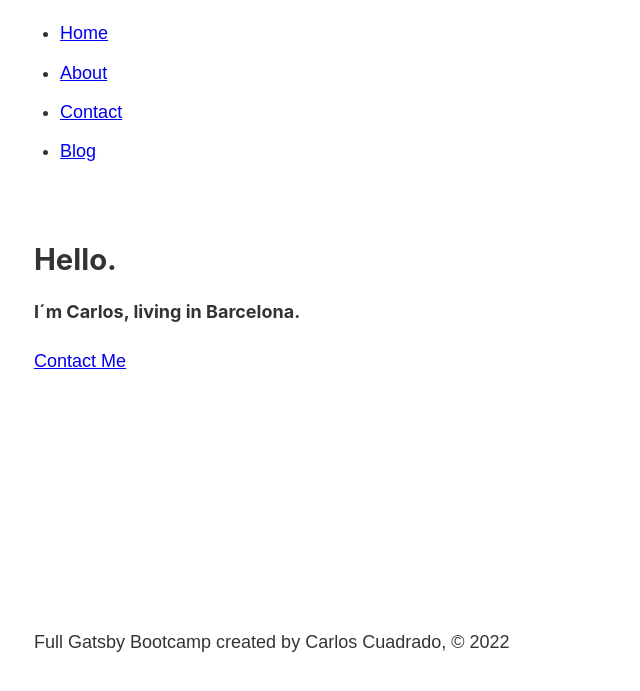
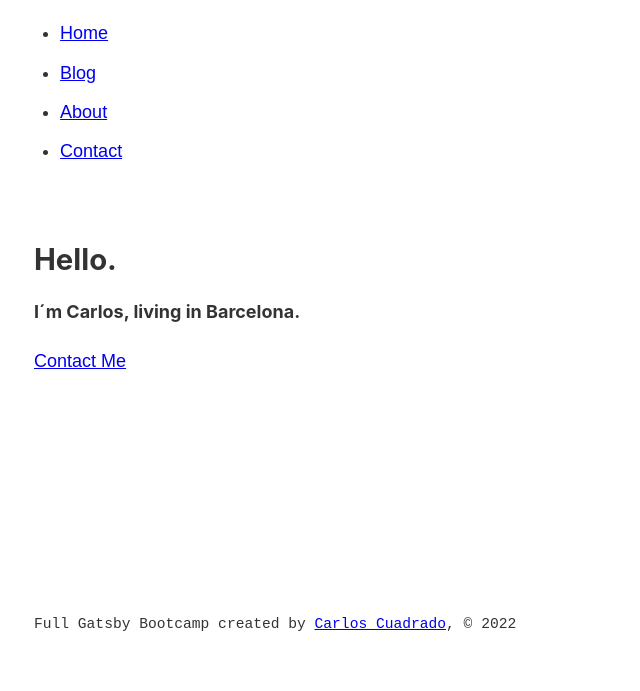
Before and after one commit to CarlosMCuadrado/gatsby-bootcamp, a Gatsby site: page / in a window 1280 px wide. Shown: the part 101-792 px from the top of the page, without its empty margins (249-889 px from the left). Built offline with nearby package versions, Linux system fonts and the light colour scheme; Gatsby itself is replaced by a stand-in of ours.

Commit message:
Slighty footer styles

```diff
--- a/gatsby-config.js
+++ b/gatsby-config.js
@@ -6,5 +6,5 @@ module.exports = {
   },
   plugins: [
     'gatsby-plugin-sass'
-  ],
+  ]
 }
--- a/src/components/footer.js
+++ b/src/components/footer.js
@@ -1,5 +1,7 @@
-import { graphql, useStaticQuery } from 'gatsby'
+import { graphql, useStaticQuery, Link } from 'gatsby'
 import * as React from 'react'
+
+import * as footerStyles from './footer.module.scss'
 
 const Footer = () => {
     const data = useStaticQuery(graphql`
@@ -15,8 +17,8 @@ const Footer = () => {
 
 
     return (
-        <footer>
-            <p>{data.site.siteMetadata.title} created by {data.site.siteMetadata.author}, © 2022</p>
+        <footer className={footerStyles.footer}>
+            <p>{data.site.siteMetadata.title} created by <Link className={footerStyles.navItem} to='/'>{data.site.siteMetadata.author}</Link>, © 2022</p>
         </footer>
     )
 }
--- /dev/null
+++ b/src/components/footer.module.scss
@@ -0,0 +1,14 @@
+@import "../styles/_reset";
+
+.footer {
+    padding: 3rem 0 1rem;
+    font-family: monospace;
+}
+
+.nav-item {
+    text-decoration: none;
+}
+
+.nav-item:hover {
+    color: yellowgreen;
+}
--- a/src/components/header.js
+++ b/src/components/header.js
@@ -29,13 +29,13 @@ const Header = () => {
                     <Link className={headerStyles.navItem} activeClassName={headerStyles.activeNavItem} to="/">Home</Link>
                 </li>
                 <li>
+                    <Link className={headerStyles.navItem} activeClassName={headerStyles.activeNavItem} to="/blog">Blog</Link>
+                </li>
+                <li>
                     <Link className={headerStyles.navItem} activeClassName={headerStyles.activeNavItem} to="/about">About</Link>
                 </li>
                 <li>
                     <Link className={headerStyles.navItem} activeClassName={headerStyles.activeNavItem} to="/contact">Contact</Link>
-                </li>
-                <li>
-                    <Link className={headerStyles.navItem} activeClassName={headerStyles.activeNavItem} to="/blog">Blog</Link>
                 </li>
             </ul>
         </nav>
--- a/src/components/layout.js
+++ b/src/components/layout.js
@@ -1,7 +1,8 @@
 import * as React from 'react'
 
-import Header from '../components/header'
-import Footer from '../components/footer'
+import Header from './header'
+import Footer from './footer'
+
 //import '../styles/index.scss'
 import * as layoutStyles from './layout.module.scss'
 
--- a/src/styles/index.scss
+++ b/src/styles/index.scss
@@ -1,4 +1,10 @@
 /* Reset provided by https://github.com/gatsbyjs/gatsby-starter-blog via MIT license */
+
+/*
+*
+* Usado sólo al principio del tutorial, luego _reset.scss aplicado a los distintos componentes
+*
+*/
 
 html {
     font-family: sans-serif;
```
